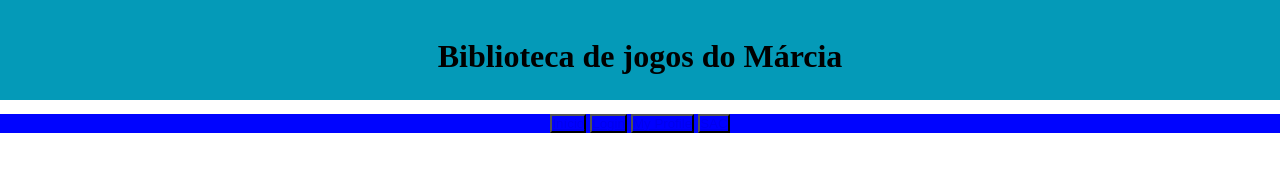
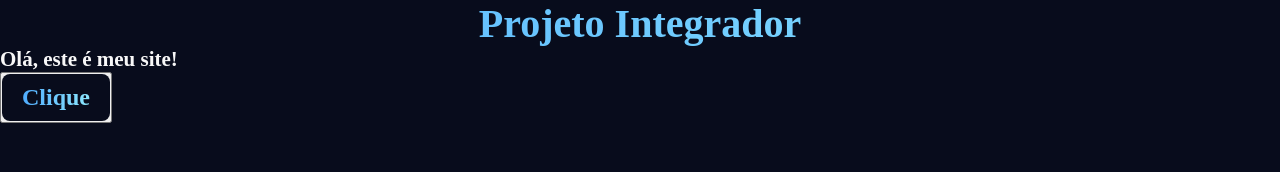
Before and after one commit to Macu004/biblio, a plain HTML site: page index.html in a window 1280 px wide. Drawn offline with Linux system fonts and the light colour scheme.

Commit message:
Add files via upload

```diff
--- a/index.html
+++ b/index.html
@@ -1,38 +1,27 @@
 <!DOCTYPE html>
 <html lang="pt-br">
+
 <head>
     <meta charset="UTF-8">
     <meta name="viewport" content="width=device-width, initial-scale=1.0">
-    <title>BiblioGuedes</title>
+    <title>Projeto Integrador</title>
     <link rel="stylesheet" href="style.css">
 </head>
 
 <body>
     <header>
-        <div class="textinho">
-            <h1>Biblioteca de jogos do Márcia</h1>
-        </div>
-        <div class="botoes">
-            <button>
-                <a href="index2.html">Início</a>
-            </button>
-            <button>
-                <a href="index3.html">Login</a>
-            </button>
-            <button>
-                <a href="index4.html">My Profile</a>
-            </button>
-            <button>
-                <a href="index5.html">SAC</a>
-            </button>
-
-        </div>
+        <h1>Projeto Integrador</h1>
     </header>
     <main>
+        <h2 class="texto">Olá, este é meu site!</h2>
+        <span>
+            <button>
+                <a href="index2.html" class="sub">
+                    <h2 class="toque"> Clique </h2>
+                </a>
+            </button>
+        </span>
+    </main>
+</body>
 
-    </main>
-<footer>
-
-</footer>
-</body>
 </html>
--- a/style.css
+++ b/style.css
@@ -1,29 +1,60 @@
 * {
-    margin: 0px;
+    margin: 0%;
     padding: 0%;
 }
 
-header {
-    text-align: center;
-    background-color: rgb(4, 154, 184);
-    height: 100px;
-    width: 100%;
+
+body {
+    background-color: #080c1c;
 }
 
-
-.textinho {
-    padding: 3%;
+h1 {
+    background: linear-gradient(90deg,  #4facfe, #8ce7fe);
+    -webkit-background-clip: text;
+    -webkit-text-fill-color: transparent;
+    text-align: center;
+    font-size: 40px;
 }
 
-button {
-    background-color: blue;
-    color: black;
+.texto {
+    color: #f8f8f8;
+    font-size: 21px;
 }
 
-.botoes {
-    background-color: rgb(0, 4, 255);
-}
+.sub {
+    all: unset;
+    font-size: 16px;
+    padding: 10px 20px;
+    background-color: #080c1c;
+    border-radius: 8px;
+    display: inline-block;
+    transition: all 0.3s ease;
+    cursor: pointer;
+    position: relative;
+  }
 
-footer {
-    background-color: brown;
-}
+  .toque {
+    font-family: 'Times New Roman', Times, serif;
+    background: linear-gradient(90deg, #4facfe, #8ce7fe);
+    -webkit-background-clip: text;
+    -webkit-text-fill-color: transparent;
+    transition: all 0.3s ease;
+    position: relative;
+  }
+
+  .sub::after {
+    content: '';
+    position: absolute;
+    left: 10px;
+    right: 10px;
+    bottom: 6px;
+    height: 2px;
+    background: linear-gradient(90deg, #4facfe, #8ce7fe);
+    transform: scaleX(0);
+    transform-origin: center;
+    transition: transform 0.3s ease;
+  }
+
+  .sub:hover::after {
+    transform: scaleX(1);
+  }
--- /dev/null
+++ b/style2.css
@@ -0,0 +1,11 @@
+body {
+    background-color: #C8A2C8;
+}
+
+h1 {
+    color: #FFC0CB
+}
+
+h2 {
+    color: #0000ff;
+}
```
Also changed, not shown: index2.html (added, +16 -0 lines).
